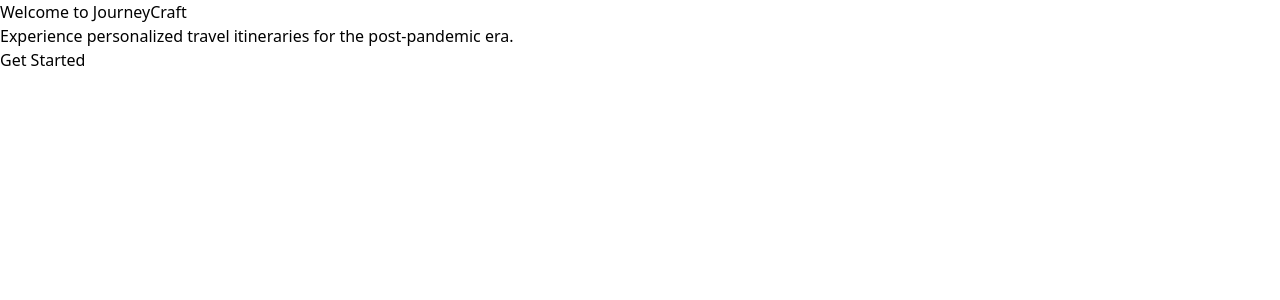
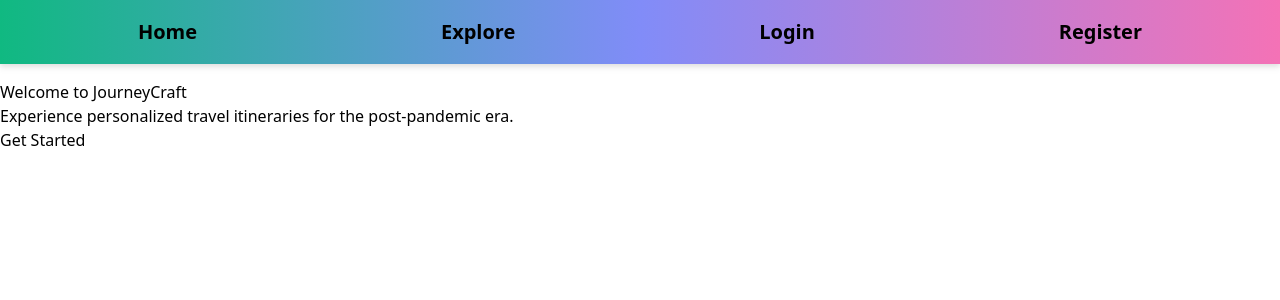
Before and after one commit to siruislybro/JourneyCraft, a Next.js app in the folder journey-craft/: page /explore in a window 1280 px wide. Shown: the top 300 px of the page. Built offline with nearby package versions, Linux system fonts and the light colour scheme.

Commit message:
nav bar update
reflects logged in state

```diff
--- a/journey-craft/components/navigationBar.tsx
+++ b/journey-craft/components/navigationBar.tsx
@@ -3,10 +3,6 @@ import { useState, useEffect } from 'react';
 
 function Navbar() {
   const [isLoggedIn, setIsLoggedIn] = useState(false);
-
-  useEffect(() => {
-    localStorage.setItem('isLoggedIn', isLoggedIn.toString());
-  }, [isLoggedIn]);
 
   useEffect(() => {
     const savedIsLoggedIn = localStorage.getItem('isLoggedIn');
@@ -16,11 +12,11 @@ function Navbar() {
   }, []);
 
   const handleLogout = () => {
-    // Perform logout logic here
-    // For example, clear the user session and update the logged-in state
-    localStorage.setItem("isLoggedIn", "false");
+    localStorage.setItem('isLoggedIn', 'false');
     setIsLoggedIn(false);
-    window.location.href = '/'
+    // Perform any additional logout logic here, such as clearing user session or making API requests
+    // Redirect the user to the desired page after logout
+    window.location.href = '/';
   };
 
   return (
@@ -29,12 +25,31 @@ function Navbar() {
         <Link href="/" className="flex items-center justify-center">
           <span className="hover:text-2xl self-center text-xl font-semibold whitespace-nowrap dark:text-white">Home</span>
         </Link>
+        {isLoggedIn ? (
+          <>
+            <Link href="/profile" className="flex items-center justify-center">
+              <span className="hover:text-2xl text-center self-center text-xl font-semibold whitespace-nowrap dark:text-white">Profile</span>
+            </Link>
+            <Link href="/generate" className="flex items-center justify-center">
+              <span className="hover:text-2xl text-center self-center text-xl font-semibold whitespace-nowrap dark:text-white">Generate</span>
+            </Link>
+            <button className="flex items-center justify-center" onClick={handleLogout}>
+              <span className="hover:text-2xl text-center self-center text-xl font-semibold whitespace-nowrap dark:text-white">Logout</span>
+            </button>
+          </>
+        ) : (
+          <>
+            <Link href="/explore" className="flex items-center justify-center">
+              <span className="hover:text-2xl self-center text-xl font-semibold whitespace-nowrap dark:text-white">Explore</span>
+            </Link>
             <Link href="/login" className="flex items-center justify-center">
               <span className="hover:text-2xl text-center self-center text-xl font-semibold whitespace-nowrap dark:text-white">Login</span>
             </Link>
             <Link href="/register" className="flex items-center justify-center">
               <span className="hover:text-2xl text-center self-center text-xl font-semibold whitespace-nowrap dark:text-white">Register</span>
             </Link>
+          </>
+        )}
       </div>
     </nav>
   );
--- a/journey-craft/pages/explore.tsx
+++ b/journey-craft/pages/explore.tsx
@@ -1,14 +1,16 @@
-// pages/index.tsx
+import Layout from '@/components/layout';
 
 import React from 'react';
 
 const HomePage: React.FC = () => {
   return (
+    <Layout>
     <div>
       <h1>Welcome to JourneyCraft</h1>
       <p>Experience personalized travel itineraries for the post-pandemic era.</p>
       <button>Get Started</button>
     </div>
+    </Layout>
   );
 };
 
```
Lines whose indentation alone changed are shown as unchanged.
